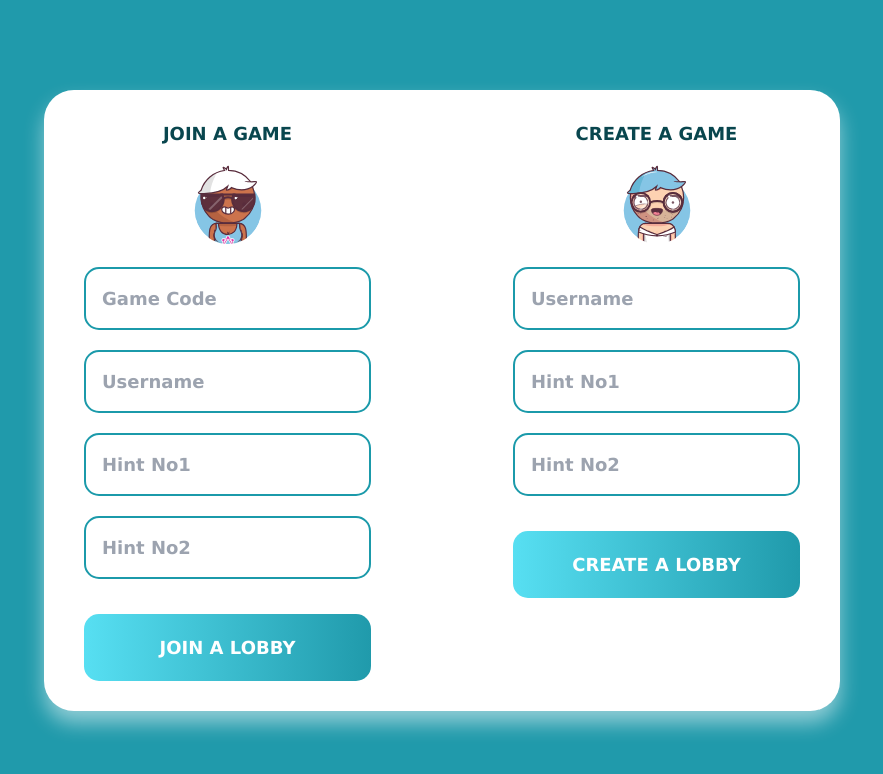
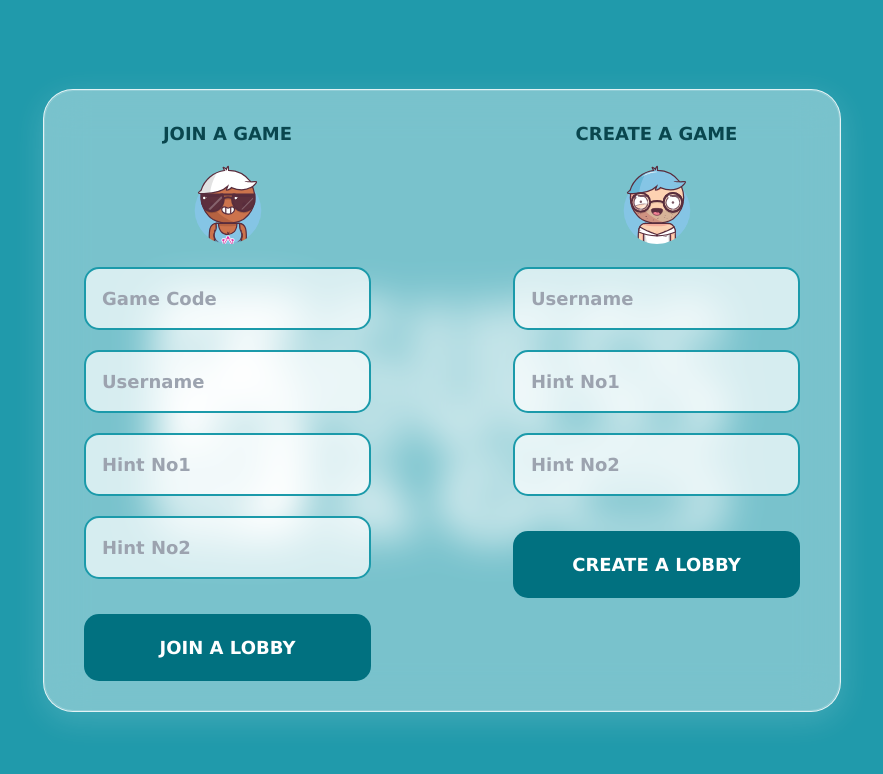
Before and after one commit to dreilex-dev/Guess-Go-Game-V2, a React (Vite) app: page /game in a window 1280 px wide. Shown: the top 774 px of the page, without its empty margins (198-1081 px from the left). Built offline with nearby package versions, Linux system fonts and the light colour scheme.

Commit message:
feat:(design-proccessing): added glassmorphised bg to login & adduser components

```diff
--- a/src/componenets/homePage/HomePage.jsx
+++ b/src/componenets/homePage/HomePage.jsx
@@ -9,10 +9,8 @@ const HomePage = ({ setShowLoader, showLoader }) => {
     const navigate = useNavigate();
     const [isOpen, setIsOpen] = useState(false);
 
-    // Show loader on initial mount
     useEffect(() => {
         setShowLoader(true);
-        // Hide loader after animation
         const timer = setTimeout(() => {
             setShowLoader(false);
         }, 2000);
@@ -27,7 +25,7 @@ const HomePage = ({ setShowLoader, showLoader }) => {
     };
 
     return (
-        <section className="relative">
+        <section className="relative bg-blue-lighter">
             <div className={`h-screen w-screen ${showLoader ? 'invisible' : ''}`}>
                 <div className="mx-4 lg:mx-10 pt-5">
                     <Button
--- a/src/componenets/list/chatList/addUser/AddUser.jsx
+++ b/src/componenets/list/chatList/addUser/AddUser.jsx
@@ -199,7 +199,7 @@ const AddUser = () => {
           )}
         </>
       )}
-      <button onClick={handlePlayersReady}>All Players Are Ready?</button>
+      <button onClick={handlePlayersReady}>Everyone Ready?</button>
     </div>
   );
 };
--- a/src/componenets/list/chatList/addUser/addUser.css
+++ b/src/componenets/list/chatList/addUser/addUser.css
@@ -2,8 +2,14 @@
   width: max-content;
   height: max-content;
   padding: 30px;
-  background-color: rgba(17, 25, 40, 0.781);
-  border-radius: 10px;
+  color: #09464e;
+  font-weight: 700;
+  background: rgba(255, 255, 255, 0.4);
+  backdrop-filter: blur(20px);
+  -webkit-backdrop-filter: blur(20px);
+  border: 1px solid rgba(255, 255, 255, 0.8);
+  box-shadow: 0 8px 32px 0 rgba(255, 255, 255, 0.16);
+  border-radius: 30px;
   position: absolute;
   top: 0;
   bottom: 0;
@@ -49,7 +55,7 @@
     justify-content: space-between;
     padding: 10px;
     border-radius: 10px;
-    background-color: rgba(0, 0, 0, 0.1);
+    background-color: rgba(255, 255, 255, 0.8);
   }
 
   .detail {
@@ -68,17 +74,19 @@
 
   button {
     display: flex;
-    padding: 10px;
+    padding: 15px 20px;
     border-radius: 10px;
     background-color: #b8001f;
     color: white;
     border: none;
     cursor: pointer;
+    font-weight: 700;
+    text-transform: uppercase;
     font-family: Arial, Helvetica, sans-serif;
   }
 
   button:hover {
-    background-color: #99021b;
+    background-color: #e47386;
   }
 
   .closeBtn {
--- a/src/componenets/login/login.css
+++ b/src/componenets/login/login.css
@@ -1,3 +1,4 @@
+
 .login {
     width: 100%;
     height: 100%;
@@ -5,9 +6,12 @@
     align-items: center;
     gap: 70px;
     padding: 30px 40px;
-    background-color: #ffffff;
+    background: rgba(255, 255, 255, 0.4);
+    backdrop-filter: blur(20px);
+    -webkit-backdrop-filter: blur(20px);
+    border: 1px solid rgba(255, 255, 255, 0.8);
+    box-shadow: 0 8px 32px 0 rgba(255, 255, 255, 0.16);
     border-radius: 30px;
-    box-shadow: 0 12px 20px 0 rgba(255, 255, 255, 0.5);
 
     @media (max-width: 768px) {
       flex-direction: column;
@@ -41,6 +45,7 @@
           border: 2px solid #1B9AAA;
           color: #09464e;
           border-radius: 15px;
+          background: rgba(255, 255, 255, 0.7);
         }
 
         label {
@@ -65,14 +70,7 @@
           width: 100%;
           padding: 20px;
           border: none;
-          background: #209AAB;
-          background-size: 200% auto;
-          background-image: linear-gradient(
-            90deg,
-            #57DFF2 0%,
-            #209AAB 50%,
-            #57DFF2 100%
-          );
+          background: #017180;          background-size: 200% auto;
           background-position: left center;
           color: white;
           border-radius: 15px;
@@ -83,13 +81,13 @@
           transition: all 0.5s cubic-bezier(0.0, 0, 0.2, 1);
 
           &:hover {
-            background-position: right center;
-
+            background-color: #ffffff;
+            color: #09464e;
           }
 
           &:disabled {
             cursor: not-allowed;
-            background: #167d8b;
+            background: #20b2c5;
             background-image: none;
           }
         }
@@ -101,4 +99,17 @@
       width: 2px;
       background-color: #dddddd35;
     }
-  }
+
+
+    &::before {
+        content: '';
+        position: absolute;
+        top: 0;
+        left: 0;
+        right: 0;
+        bottom: 0;
+        border-radius: 30px;
+        border: 1px solid rgba(255, 255, 255, 0.18);
+        pointer-events: none;
+    }
+}
--- a/src/index.css
+++ b/src/index.css
@@ -16,12 +16,14 @@ body {
   background-repeat: no-repeat;
   background-size: cover;
   background-position: center;
+  min-height: 100vh;
   display: flex;
   align-items: center;
   justify-content: center;
-  height: 100vh;
   color: white;
+  background-image: url("/background/88.png");
 }
+
 
 .container {
   width: 80vw;
```
Also changed, not shown: src/assets/bg.png (added), 1 other file (tests, documents, lock files or other folders).
